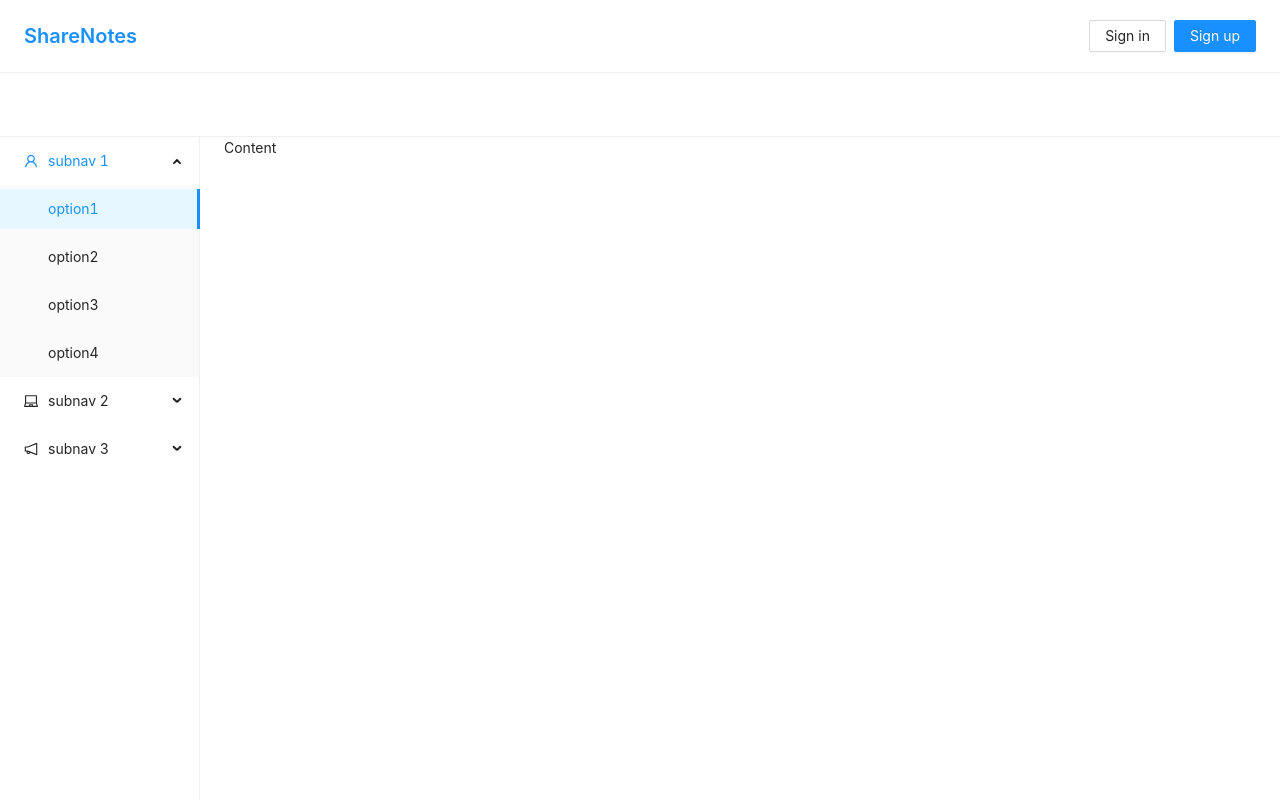
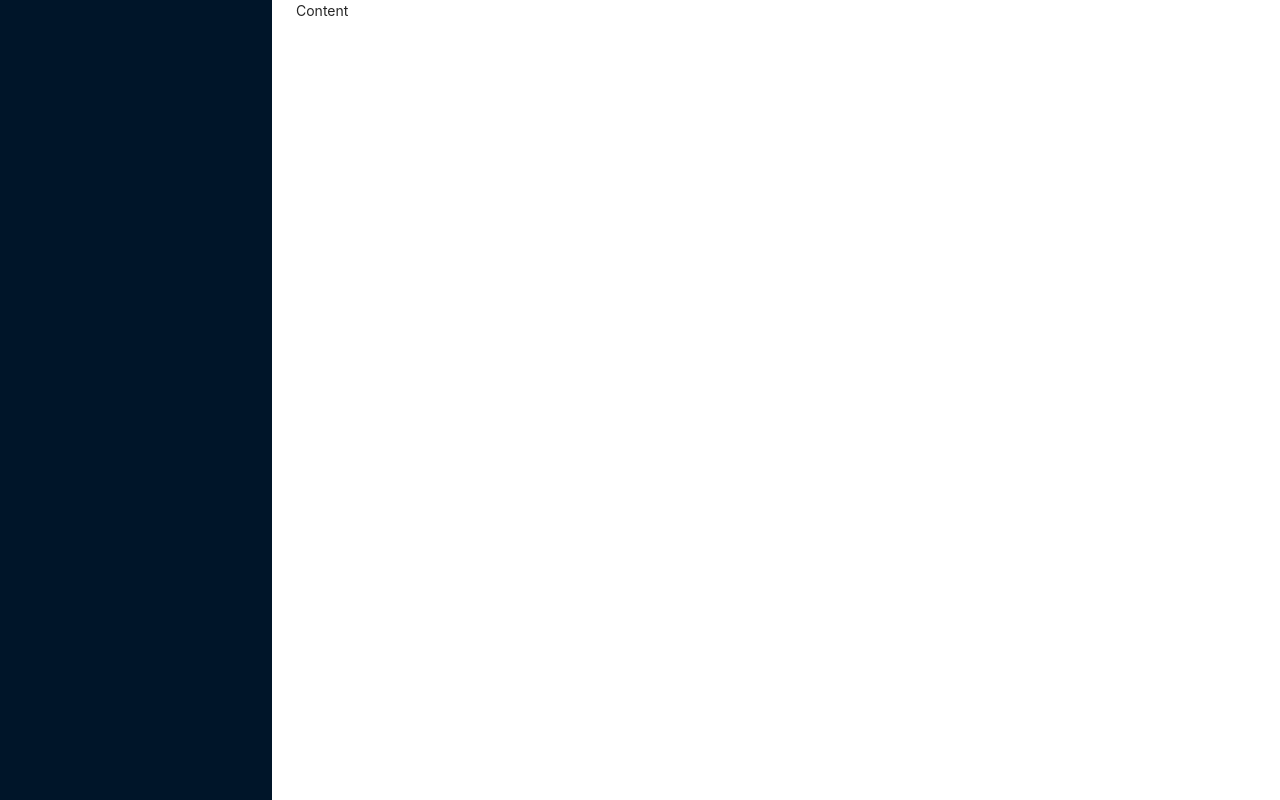
Before and after one commit to DenPeshkov/collaborative-notes-app-client, a React (Create React App) app: page /editor in a window 1280 px wide. Built offline with nearby package versions, Linux system fonts and the light colour scheme.

Commit message:
redid home container

```diff
--- a/src/App.css
+++ b/src/App.css
@@ -6,4 +6,5 @@
 
 .app-container-content {
     background-color: #fff;
+    height: 100%;
 }
--- a/src/App.js
+++ b/src/App.js
@@ -17,7 +17,6 @@ function App() {
     return (
         <Layout className="app-container">
             <AppContext.Provider value={{isAuthenticated, userHasAuthenticated, isMobile}}>
-                <AppHeader/>
                 <Layout>
                     <Content className="app-container-content">
                         <Routes/>
--- a/src/components/AppHeader/AppHeader.css
+++ b/src/components/AppHeader/AppHeader.css
@@ -1,4 +1,6 @@
 .app-header {
     border-bottom: 1px solid #f0f0f0;
     z-index: 1;
+    background-color: #fff;
+    padding: 0 24px;
 }
--- a/src/components/AppHeader/AppHeader.js
+++ b/src/components/AppHeader/AppHeader.js
@@ -1,79 +1,25 @@
-import React, {useState} from 'react';
-import {Avatar, Button, Drawer, Menu, PageHeader, Popover} from "antd";
-import {Link, useHistory} from "react-router-dom";
-import {useAppContext} from "../../libs/contextLib";
+import React from 'react';
+import {Col, Layout, Row} from "antd";
 import "./AppHeader.css"
-import BarsOutlined from "@ant-design/icons/lib/icons/BarsOutlined";
-import LoginOutlined from "@ant-design/icons/lib/icons/LoginOutlined";
-import UserAddOutlined from "@ant-design/icons/lib/icons/UserAddOutlined";
 
-function AppHeader() {
+const {Header} = Layout;
 
-    const {isAuthenticated, userHasAuthenticated, isMobile} = useAppContext();
-    const [isDrawerVisible, setDrawerVisible] = useState(false);
-    const [menuState, setMenuState] = useState("signin");
-    let extra;
-    const history = useHistory();
+function AppHeader(props) {
 
-    const content =
-        <div>
-            <Button style={{marginBottom: "8px"}} type="dashed" block><Link to="/account">Account</Link></Button>
-            <Button type="dashed" key="6" onClick={() => {
-                userHasAuthenticated(false);
-                history.push("/")
-            }} block>Log
-                out</Button>
-        </div>
-
-
-    switch (isAuthenticated) {
-        case false: {
-            extra = isMobile ?
-                [
-                    <Button key="5" onClick={() => setDrawerVisible(true)}
-                            icon={<BarsOutlined style={{fontSize: "20px"}}/>}/>,
-                    <Drawer
-                        placement="right"
-                        onClose={() => setDrawerVisible(false)}
-                        visible={isDrawerVisible}
-                        closable={false}
-                    >
-                        <Menu onClick={(selectedKey) => {
-                            setMenuState(selectedKey.key);
-                            setDrawerVisible(false)
-                        }} selectedKeys={menuState}
-                              mode="inline">
-                            <Menu.Item key="signin" icon={<LoginOutlined/>}>
-                                <Link to="/signin">Sign in</Link>
-                            </Menu.Item>
-                            <Menu.Item key="signup" icon={<UserAddOutlined/>}>
-                                <Link to="/signup">Sign up</Link>
-                            </Menu.Item>
-                        </Menu>
-                    </Drawer>
-                ] :
-                [
-                    <Button key="3"><Link to="/signin">Sign in</Link></Button>,
-                    <Button key="4" type="primary"><Link to="/signup">Sign up</Link></Button>,
-                ];
-            break;
-        }
-        case true: {
-            extra = [/*<Button ghost={true} key="6" type="primary" onClick={() => userHasAuthenticated(false)}>Log
-                out</Button>*/
-                <Popover placement="bottomLeft" title={"DenPeshkov"} content={content} trigger="click">
-                    <Avatar>D</Avatar>
-                </Popover>]
-            break;
-        }
-    }
     return (
-        <PageHeader
-            className="app-header"
-            title={<Link to="/">ShareNotes</Link>}
-            extra={extra}
-            ghost={false}
-        />
+        <Header className="app-header">
+            <Row justify="space-between">
+                <Col>
+                    {props.left}
+                </Col>
+                <Col>
+                    {props.center}
+                </Col>
+                <Col>
+                    {props.right}
+                </Col>
+            </Row>
+        </Header>
     );
 }
 
--- /dev/null
+++ b/src/components/AppHeader/DefaultAppHeaderLayout.js
@@ -0,0 +1,39 @@
+import React from 'react';
+import {Link, useHistory} from "react-router-dom";
+import {Avatar, Button, Popover} from "antd";
+import {useAppContext} from "../../libs/contextLib";
+
+function DefaultAppHeaderLayout() {
+    const {isAuthenticated, userHasAuthenticated} = useAppContext();
+
+    function AuthenticatedLayout() {
+        const history = useHistory();
+        const content =
+            <>
+                <Button style={{marginBottom: "8px"}} type="dashed" block><Link
+                    to="/account">Account</Link></Button>
+                <Button type="dashed" key="6" onClick={() => {
+                    userHasAuthenticated(false);
+                    history.push("/")
+                }} block>Log
+                    out</Button>
+            </>
+
+        return (<Popover placement="bottomLeft" title={"DenPeshkov"} content={content}
+                         trigger="click"><Avatar>D</Avatar></Popover>
+        );
+    }
+
+    function UnauthenticatedLayout() {
+        return (
+            <>
+                <Button key="3" style={{marginRight: "8px"}}><Link to="/signin">Sign in</Link></Button>
+                <Button key="4" type="primary"><Link to="/signup">Sign up</Link></Button>
+            </>
+        );
+    }
+
+    return (isAuthenticated ? <AuthenticatedLayout/> : <UnauthenticatedLayout/>);
+}
+
+export default DefaultAppHeaderLayout;
--- /dev/null
+++ b/src/components/AppHeader/MobileAppHeaderLayout.js
@@ -0,0 +1,63 @@
+import React, {useState} from 'react';
+import {useAppContext} from "../../libs/contextLib";
+import {Avatar, Button, Drawer, Popover} from "antd";
+import {Link, useHistory} from "react-router-dom";
+import BarsOutlined from "@ant-design/icons/lib/icons/BarsOutlined";
+
+function MobileAppHeaderLayout() {
+    const {isAuthenticated, userHasAuthenticated} = useAppContext();
+
+    function AuthenticatedLayout() {
+        const history = useHistory();
+        const content =
+            <>
+                <Button style={{marginBottom: "8px"}} type="dashed" block><Link
+                    to="/account">Account</Link></Button>
+                <Button type="dashed" key="6" onClick={() => {
+                    userHasAuthenticated(false);
+                    history.push("/")
+                }} block>Log
+                    out</Button>
+            </>
+
+        return (<Popover placement="bottomLeft" title={"DenPeshkov"} content={content}
+                         trigger="click"><Avatar>D</Avatar></Popover>
+        );
+    }
+
+    function UnauthenticatedLayout() {
+        const [isDrawerVisible, setDrawerVisible] = useState(false);
+        const history = useHistory();
+
+        return (
+            <>
+                <Button key="5" onClick={() => setDrawerVisible(true)}
+                        icon={<BarsOutlined style={{fontSize: "20px"}}/>}/>
+                <Drawer
+                    placement="right"
+                    onClose={() => setDrawerVisible(false)}
+                    visible={isDrawerVisible}
+                    closable={false}
+                >
+                    <div>
+                        <Button style={{marginBottom: "8px"}} type="dashed" block onClick={() => {
+                            setDrawerVisible(false);
+                        }}><Link
+                            to="/signin">Sign in</Link></Button>
+                        <Button type="dashed" key="6" onClick={() => {
+                            userHasAuthenticated(false);
+                            history.push("/");
+                            setDrawerVisible(false);
+                        }} block><Link to="/signup">Sign up</Link></Button>
+                    </div>
+                </Drawer>
+            </>
+        );
+    }
+
+    return (
+        isAuthenticated ? <AuthenticatedLayout/> : <UnauthenticatedLayout/>
+    );
+}
+
+export default MobileAppHeaderLayout;
--- a/src/containers/Editor/Editor.css
+++ b/src/containers/Editor/Editor.css
@@ -11,14 +11,8 @@
     height: 100%;
 }
 
-.editor-header {
-    background-color: #fff;
-    padding: 0;
-    border-bottom: 1px solid #f0f0f0;
-}
-
 .editor-sider {
-    border-right: 1px solid #f0f0f0;
+    /*border-right: 1px solid #f0f0f0;*/
 }
 
 .editor-sider-menu {
--- a/src/containers/Editor/Editor.js
+++ b/src/containers/Editor/Editor.js
@@ -1,48 +1,18 @@
 import React from 'react';
 import "./Editor.css"
-import {Input, Layout, Menu} from "antd";
-import UserOutlined from "@ant-design/icons/lib/icons/UserOutlined";
-import LaptopOutlined from "@ant-design/icons/lib/icons/LaptopOutlined";
-import NotificationOutlined from "@ant-design/icons/lib/icons/NotificationOutlined";
-import SearchOutlined from "@ant-design/icons/lib/icons/SearchOutlined";
+import {Card, Layout, Menu} from "antd";
 
 const {Content, Sider, Header} = Layout;
 const {SubMenu} = Menu;
+const {Meta} = Card;
 
 function Editor() {
     return (
         <Layout className="editor-top-layout">
-            <Header className="editor-header">
-            </Header>
             <Content className="editor-layout-background editor-top-content">
                 <Layout className="editor-layout-background">
-                    <Sider className="editor-layout-background editor-sider" width={200} theme="light">
-                        <Menu
-                            mode="inline"
-                            defaultSelectedKeys={['1']}
-                            defaultOpenKeys={['sub1']}
-                            style={{height: '100%'}}
-                            className="editor-sider-menu"
-                        >
-                            <SubMenu key="sub1" icon={<UserOutlined/>} title="subnav 1">
-                                <Menu.Item key="1">option1</Menu.Item>
-                                <Menu.Item key="2">option2</Menu.Item>
-                                <Menu.Item key="3">option3</Menu.Item>
-                                <Menu.Item key="4">option4</Menu.Item>
-                            </SubMenu>
-                            <SubMenu key="sub2" icon={<LaptopOutlined/>} title="subnav 2">
-                                <Menu.Item key="5">option5</Menu.Item>
-                                <Menu.Item key="6">option6</Menu.Item>
-                                <Menu.Item key="7">option7</Menu.Item>
-                                <Menu.Item key="8">option8</Menu.Item>
-                            </SubMenu>
-                            <SubMenu key="sub3" icon={<NotificationOutlined/>} title="subnav 3">
-                                <Menu.Item key="9">option9</Menu.Item>
-                                <Menu.Item key="10">option10</Menu.Item>
-                                <Menu.Item key="11">option11</Menu.Item>
-                                <Menu.Item key="12">option12</Menu.Item>
-                            </SubMenu>
-                        </Menu>
+                    <Sider breakpoint="lg" collapsedWidth="0" className="editor-layout-background editor-sider"
+                           width={272} theme="dark" zeroWidthTriggerStyle={{top: "0px"}}>
                     </Sider>
                     <Content className="editor-content" style={{padding: '0 24px'}}>Content</Content>
                 </Layout>
--- a/src/containers/Home/Home.js
+++ b/src/containers/Home/Home.js
@@ -1,13 +1,29 @@
 import React from "react";
 import "./Home.css";
-import {Typography} from "antd";
+import {Col, Row, Typography} from "antd";
+import AppHeader from "../../components/AppHeader/AppHeader";
+import {Link} from "react-router-dom";
+import {useAppContext} from "../../libs/contextLib";
+import MobileAppHeaderLayout from "../../components/AppHeader/MobileAppHeaderLayout";
+import DefaultAppHeaderLayout from "../../components/AppHeader/DefaultAppHeaderLayout";
 
 const {Title} = Typography;
 
 export default function Home() {
+    const {isMobile} = useAppContext();
+
     return (
-        <div className="Home">
-            <Title>ShareNotes</Title>
+        <div className="home">
+            <AppHeader left={<Link to="/" style={{fontSize: "20px", fontWeight: 600}}>ShareNotes</Link>} right={
+                isMobile ? <MobileAppHeaderLayout/> : <DefaultAppHeaderLayout/>
+            }/>
+            <div className="home-row">
+                <Row align="middle" justify="center">
+                    <Col>
+                        <Title>ShareNotes</Title>
+                    </Col>
+                </Row>
+            </div>
         </div>
     );
 }
```
Also changed, not shown: src/containers/Home/Home.css (+5 -4 lines).
